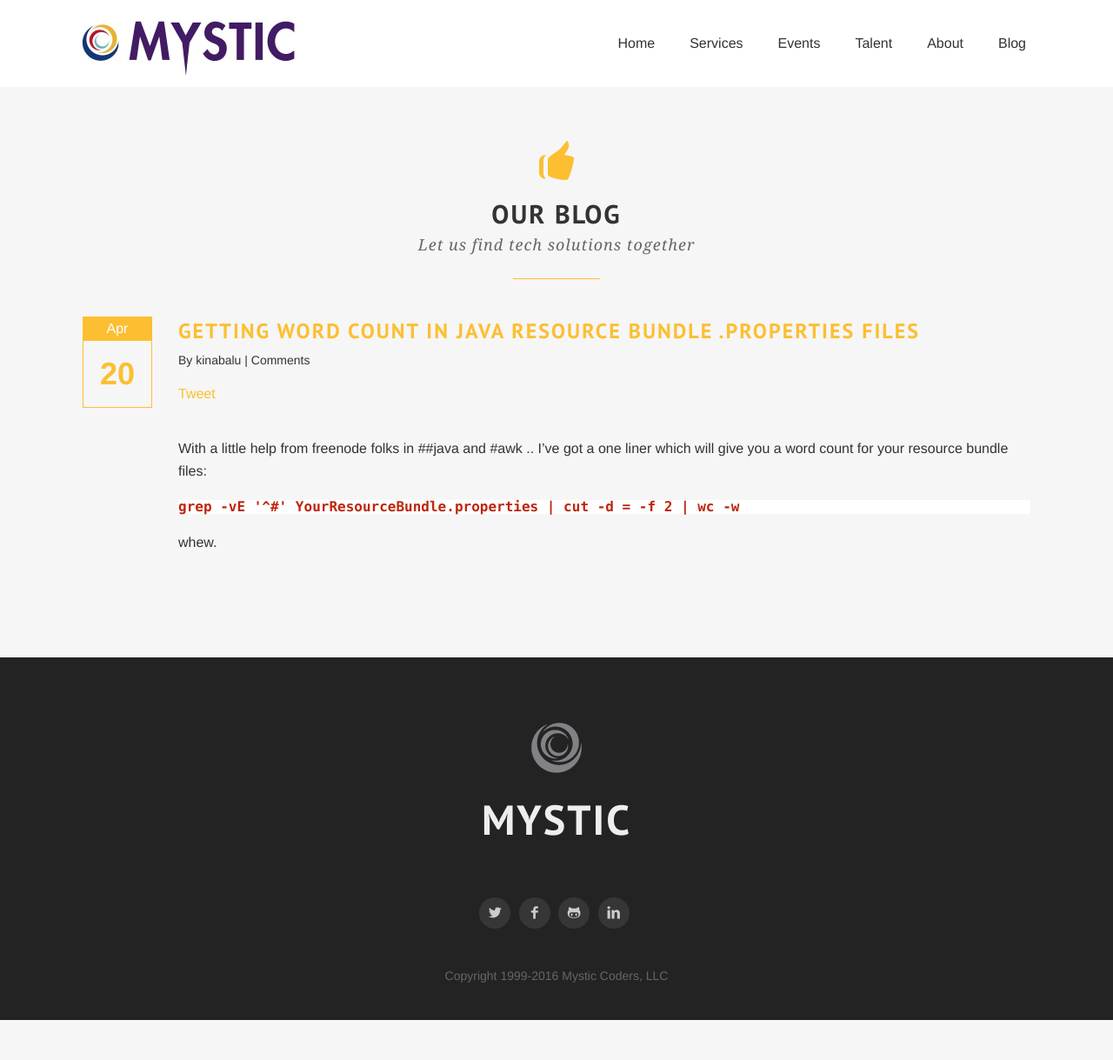
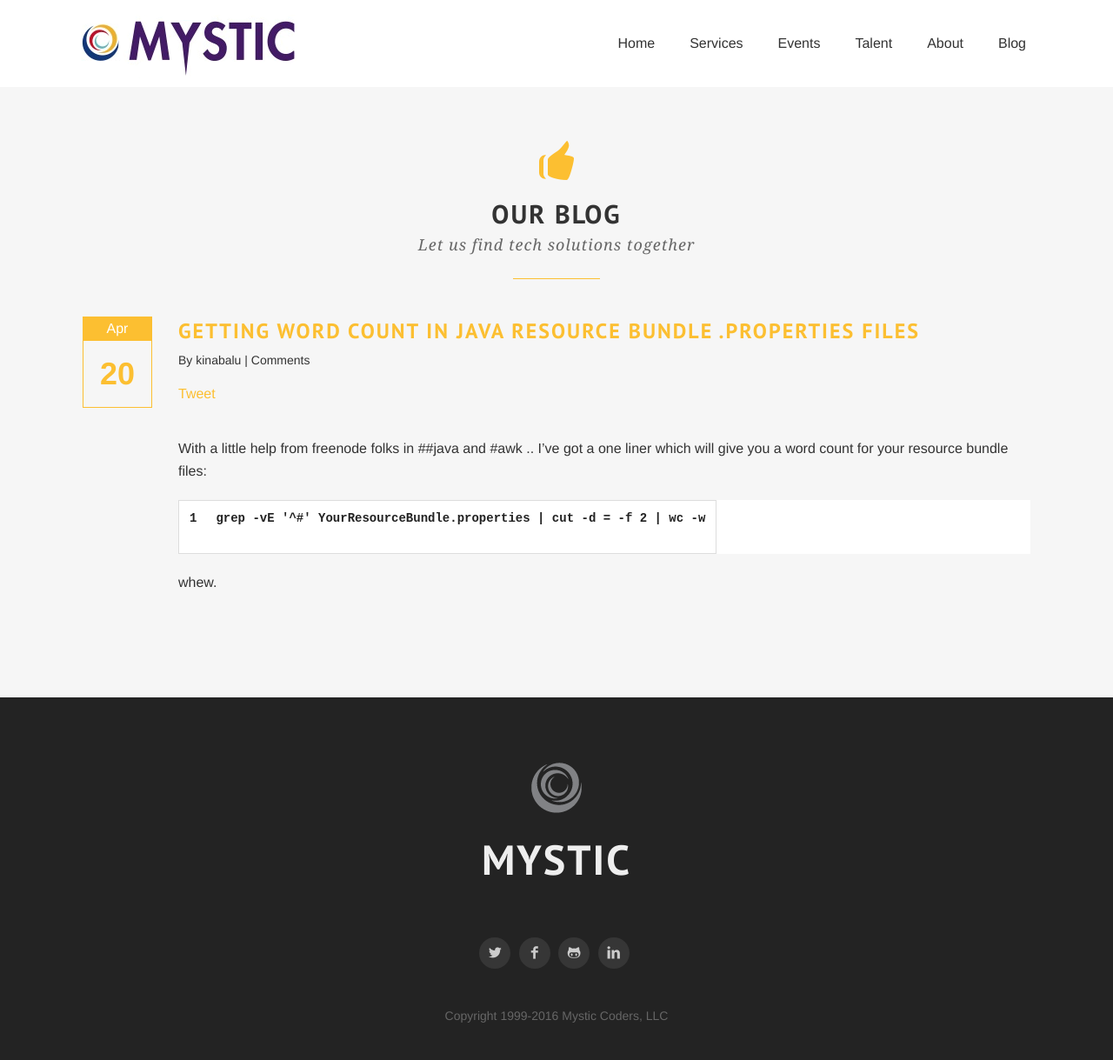
Before and after one commit to mysticcoders/www, a Jekyll site: the page built from _posts/2006-04-20-getting-word-count-in-java-resource-bundle-properties-files.markdown, in a window 1280 px wide. Shown: the whole page at 87% size. Built offline with Jekyll 4.4.1, drawn with Linux system fonts in a browser that asks for light colours; some web fonts are replaced; comment, search, counter and statistics services are not loaded; before the commit the page ends 1173 px from its top, so only the background shows below that.

Commit message:
change highlighting config

```diff
--- a/_config.yml
+++ b/_config.yml
@@ -1,6 +1,24 @@
 name: mystic
 markdown: kramdown
 highlighter: rouge
+# More › http://kramdown.gettalong.org/quickref.html
+# Options › http://kramdown.gettalong.org/options.html
+kramdown:
+  input:          GFM
+  # https://github.com/jekyll/jekyll/pull/4090
+  syntax_highlighter: rouge
+
+  # Rouge Highlighter in Kramdown › http://kramdown.gettalong.org/syntax_highlighter/rouge.html
+  # span, block element options fall back to global
+  syntax_highlighter_opts:
+    # Rouge Options › https://github.com/jneen/rouge#full-options
+    css_class: 'highlight'
+    #line_numbers: true # bad idea, spans don't need linenos and would inherit this option
+    span:
+      line_numbers: false
+    block:
+      line_numbers: true
+      start_line: 1
 excerpt_separator: <!--more-->
 paginate: 3
 paginate_path: "blog/page:num"
@@ -12,3 +30,4 @@ disqus:
       value: 'gotmystic'
 googleanalytics:
   account: UA-254925-1
+gems: [jekyll-paginate]
```
